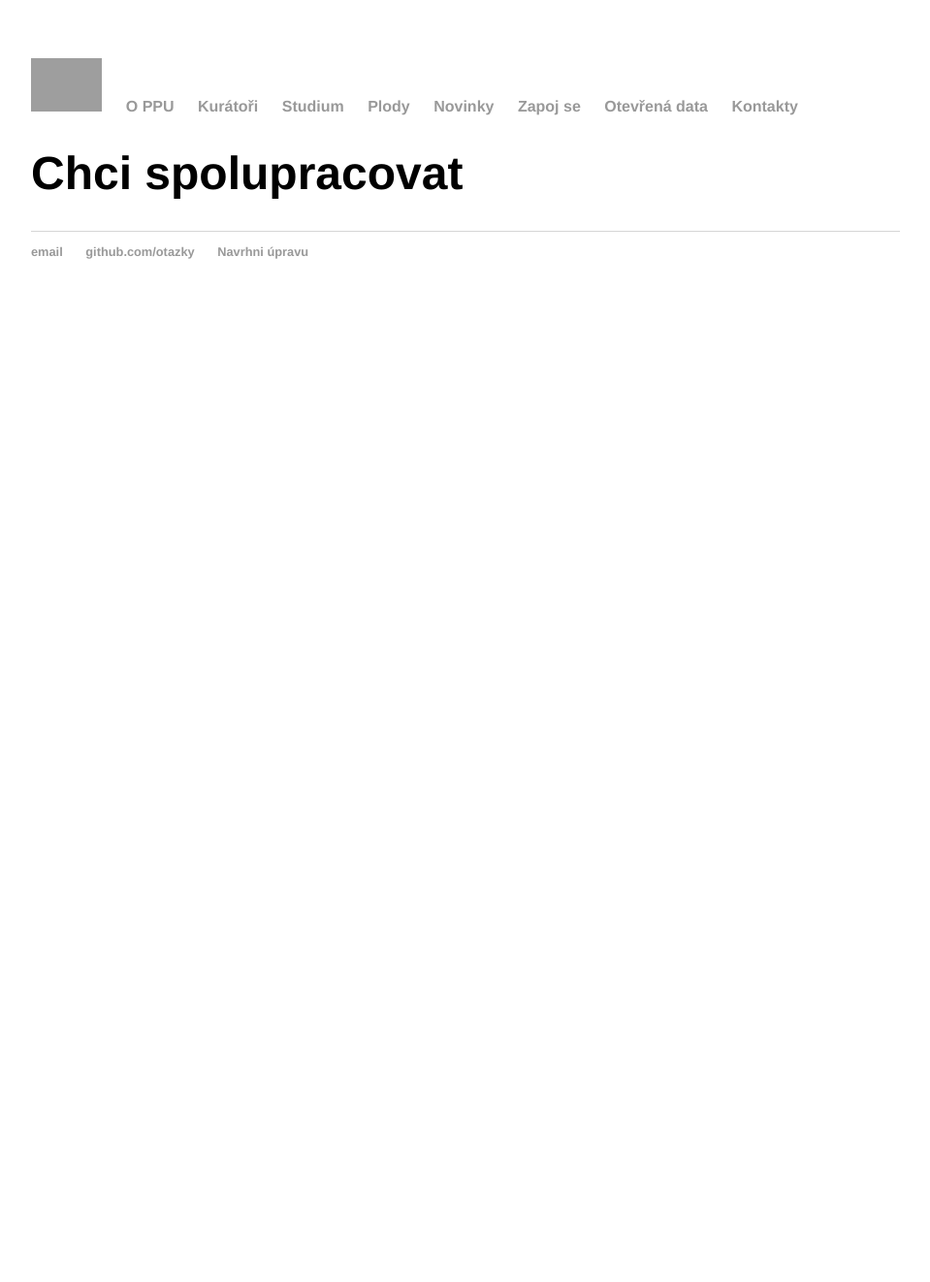
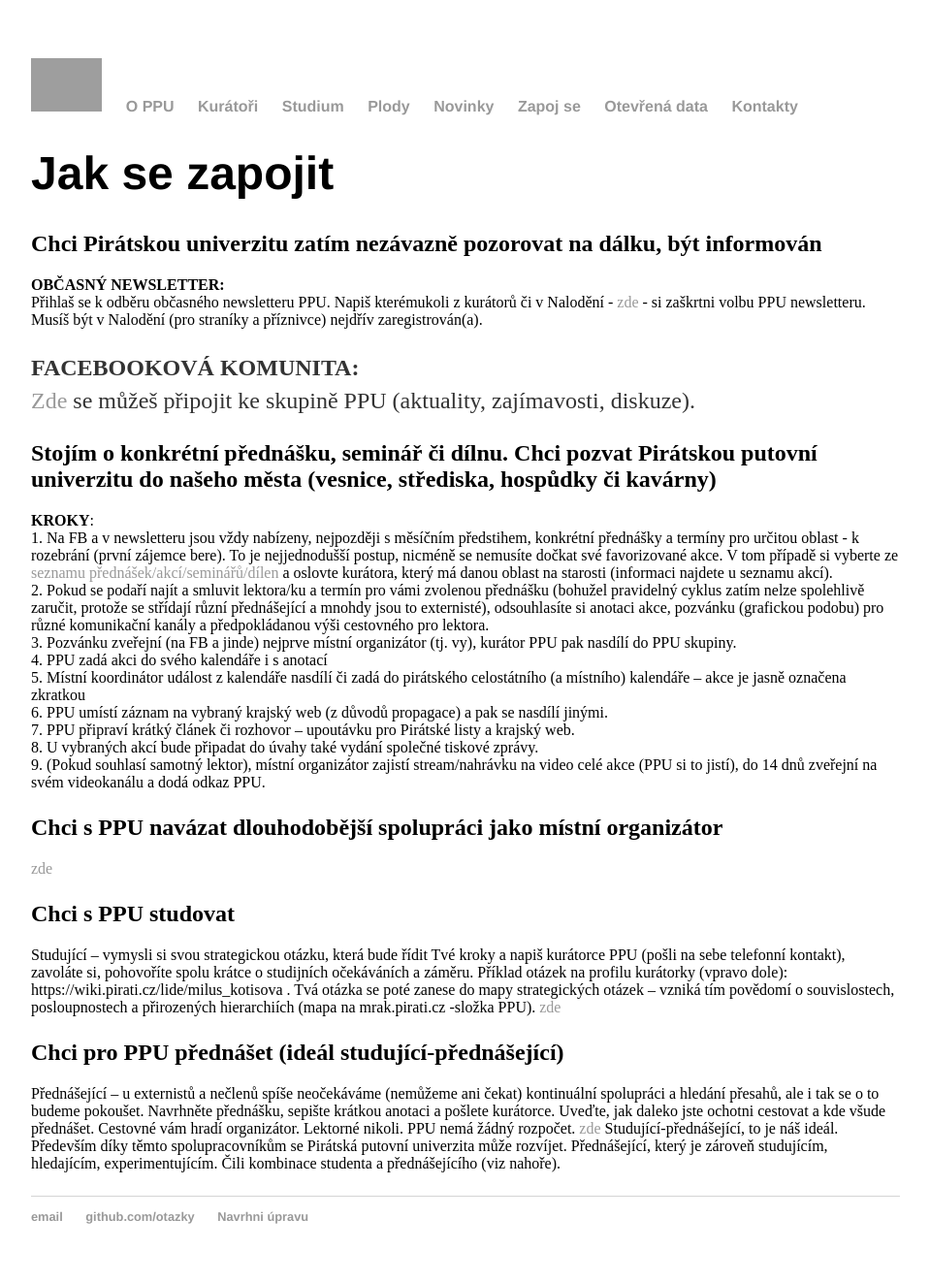
Before and after one commit to otazky/otazky.github.io, a Jekyll site: the page built from spoluprace/index.html, in a window 1280 px wide. Shown: the whole page at 97% size, without its empty margins (160-1119 px from the left). Built offline with Jekyll 4.4.1, drawn with Linux system fonts in a browser that asks for light colours; before the commit the page ends 900 px from its top, so only the background shows below that; grey boxes are pictures that could not be loaded.

Commit message:
Základní text podstránky Zapoj se

```diff
--- a/spoluprace/index.html
+++ b/spoluprace/index.html
@@ -1,6 +1,39 @@
 ---
 layout: default
-title: Chci spolupracovat
+title: Jak se zapojit
 ---
 
 <h1>{{ page.title }}</h1>
+
+<h2>Chci Pirátskou univerzitu zatím nezávazně pozorovat na dálku, být informován</h2
+  <p><b>OBČASNÝ NEWSLETTER:</b> <br>
+  Přihlaš se k odběru občasného newsletteru PPU. Napiš kterémukoli z kurátorů či v Nalodění - <a href="https://nalodeni.pirati.cz/">zde</a> - si zaškrtni volbu PPU newsletteru. Musíš být v Nalodění (pro straníky a příznivce) nejdřív zaregistrován(a). </p>
+
+  <p><b>FACEBOOKOVÁ KOMUNITA:</b> <br>
+  <a href="https://www.facebook.com/groups/PiratskaPutovniUniverzita/">Zde</a> se můžeš připojit ke skupině PPU (aktuality, zajímavosti, diskuze).</p>
+
+<h2>Stojím o konkrétní přednášku, seminář či dílnu. Chci pozvat Pirátskou putovní univerzitu do našeho města (vesnice, střediska, hospůdky či kavárny)</h2
+  <p> <b>KROKY</B>:
+<br>1. Na FB a v newsletteru jsou vždy nabízeny, nejpozději s měsíčním předstihem, konkrétní přednášky a termíny pro určitou oblast - k rozebrání (první zájemce bere). To je nejjednodušší postup, nicméně se nemusíte dočkat své favorizované akce. V tom případě si vyberte ze <a href="/studium">seznamu přednášek/akcí/seminářů/dílen</a> a oslovte kurátora, který má danou oblast na starosti (informaci najdete u seznamu akcí).
+<br>2. Pokud se podaří najít a smluvit lektora/ku a termín pro vámi zvolenou přednášku (bohužel pravidelný cyklus zatím nelze spolehlivě zaručit, protože se střídají různí přednášející a mnohdy jsou to externisté), odsouhlasíte si anotaci akce, pozvánku (grafickou podobu) pro různé komunikační kanály a předpokládanou výši cestovného pro lektora.
+<br>3. Pozvánku zveřejní (na FB a jinde) nejprve místní organizátor (tj. vy), kurátor PPU pak nasdílí do PPU skupiny.
+<br>4. PPU zadá akci do svého kalendáře i s anotací
+<br>5. Místní koordinátor událost z kalendáře nasdílí či zadá do pirátského celostátního (a místního) kalendáře – akce je jasně označena zkratkou <PPU: název akce>
+<br>6. PPU umístí záznam na vybraný krajský web (z důvodů propagace) a pak se nasdílí jinými.
+<br>7. PPU připraví krátký článek či rozhovor – upoutávku pro Pirátské listy a krajský web.
+<br>8. U vybraných akcí bude připadat do úvahy také vydání společné tiskové zprávy.
+<br>9. (Pokud souhlasí samotný lektor), místní organizátor zajistí stream/nahrávku na video celé akce (PPU si to jistí), do 14 dnů zveřejní na svém videokanálu a dodá odkaz PPU.
+  </p>
+
+<h2>Chci s PPU navázat dlouhodobější spolupráci jako místní organizátor</h2
+  <p> <a href="https://nalodeni.pirati.cz/">zde</a>  </p>
+
+<h2>Chci s PPU studovat</h2
+  <p>Studující – vymysli si svou strategickou otázku, která bude řídit Tvé kroky a napiš kurátorce PPU (pošli na sebe telefonní kontakt), zavoláte si, pohovoříte spolu krátce o studijních očekáváních a záměru. Příklad otázek na profilu kurátorky (vpravo dole): https://wiki.pirati.cz/lide/milus_kotisova . Tvá otázka se poté zanese do mapy strategických otázek – vzniká tím povědomí o souvislostech, posloupnostech a přirozených hierarchiích (mapa na mrak.pirati.cz -složka PPU). <a href="https://nalodeni.pirati.cz/">zde</a>  </p>
+
+
+<h2>Chci pro PPU přednášet (ideál studující-přednášející)</h2
+  <p> Přednášející – u externistů a nečlenů spíše neočekáváme (nemůžeme ani čekat) kontinuální spolupráci a hledání přesahů, ale i tak se o to budeme pokoušet. Navrhněte přednášku, sepište krátkou anotaci a pošlete kurátorce. Uveďte, jak daleko jste ochotni cestovat a kde všude přednášet. Cestovné vám hradí organizátor. Lektorné nikoli. PPU nemá žádný rozpočet. <a href="https://nalodeni.pirati.cz/">zde</a>
+
+ Studující-přednášející, to je náš ideál. Především díky těmto spolupracovníkům se Pirátská putovní univerzita může rozvíjet. Přednášející, který je zároveň studujícím, hledajícím, experimentujícím. Čili kombinace studenta a přednášejícího (viz nahoře).
+  </p>
```
